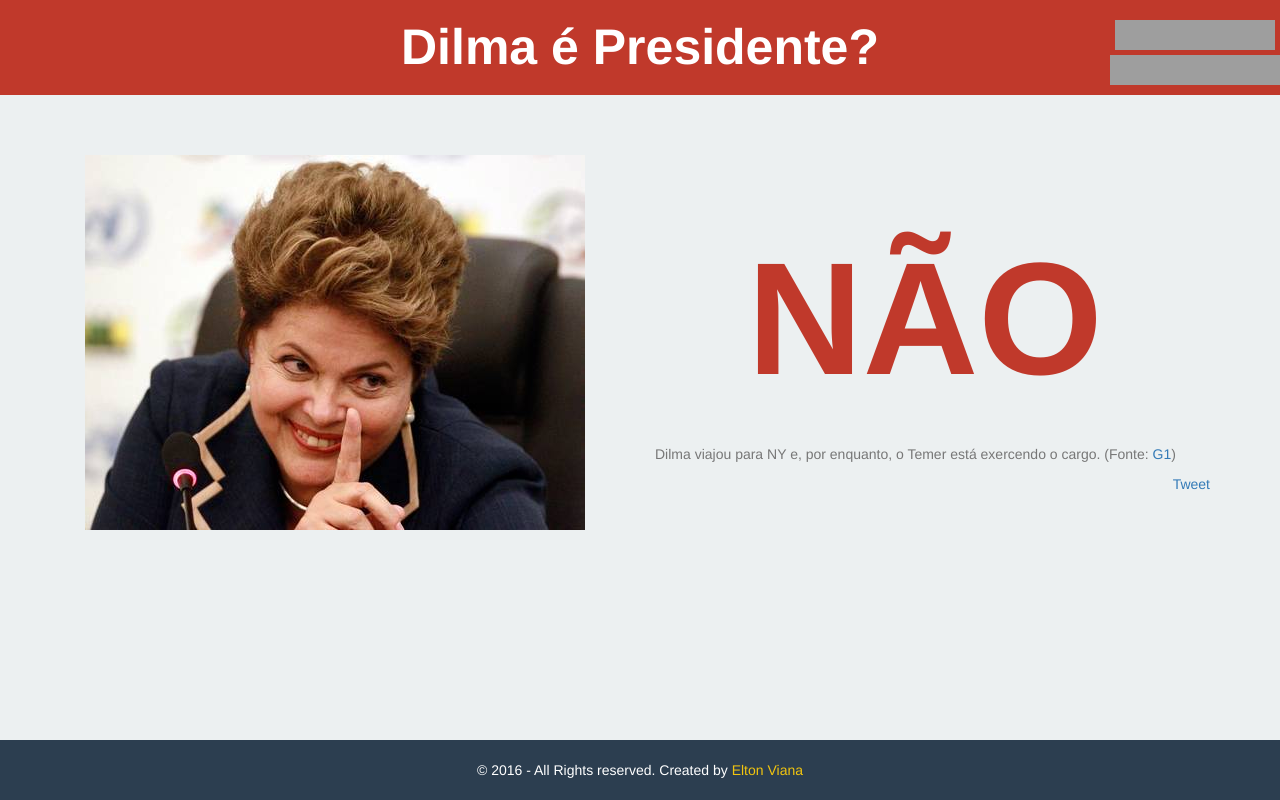
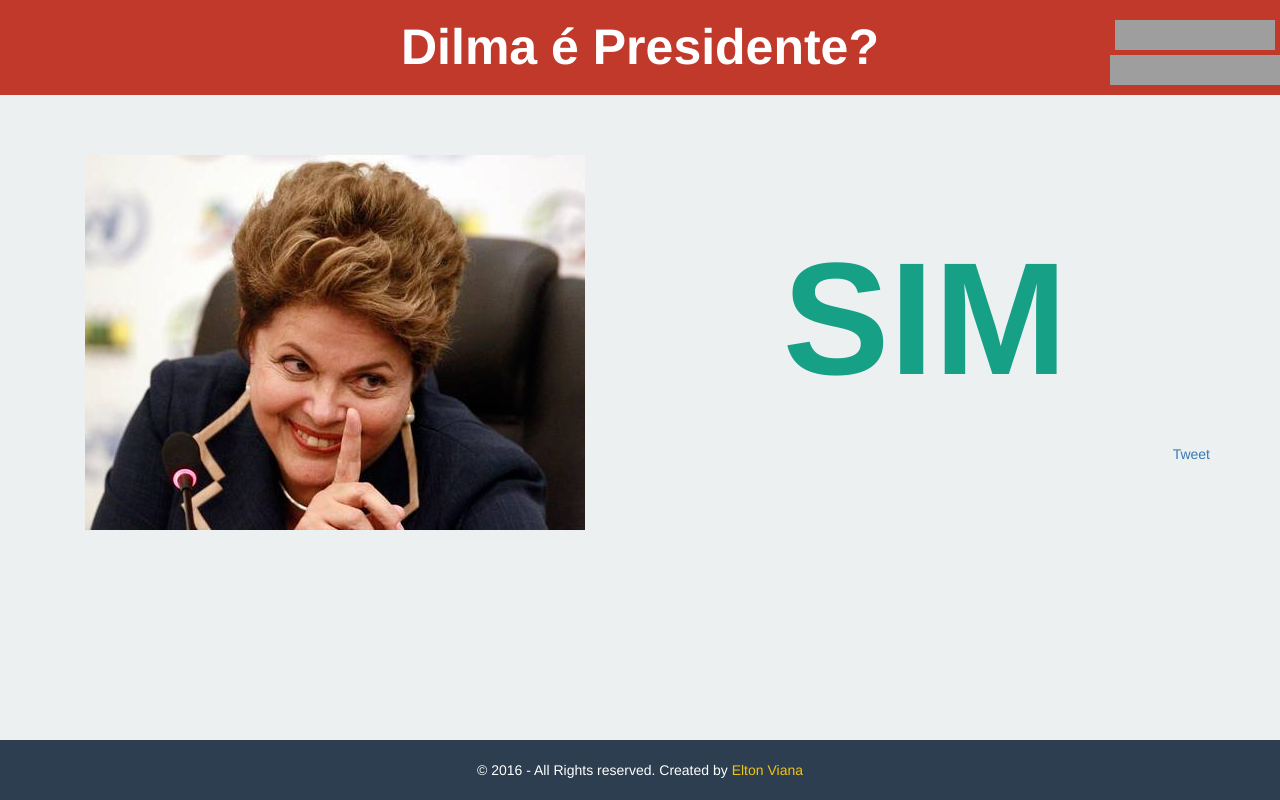
Before and after one commit to eltonvs/dilma-e-presidente, a plain HTML site: page index.html in a window 1280 px wide. Drawn offline with nearby package versions, Linux system fonts and the light colour scheme; grey boxes are pictures that could not be loaded.

Commit message:
Update status

```diff
--- a/index.html
+++ b/index.html
@@ -35,9 +35,8 @@
                 <img src="assets/img/dilma.jpg" alt="">
             </div>
             <div class="col-xs-12 col-md-6">
-                <!--<p class="status positive">SIM</p>-->
-                <p class="status negative">NÃO</p>
-                <p class="text-muted">Dilma viajou para NY e, por enquanto, o Temer está exercendo o cargo. (Fonte: <a href="http://g1.globo.com/politica/noticia/2016/04/dilma-embarca-para-ny-e-temer-assume-como-presidente-em-exercicio.html" target="_blank">G1</a>)</p>
+                <p class="status positive">SIM</p>
+                <!--<p class="status negative">NÃO</p>-->
             </div>
             <div class="share pull-right">
                 <div class="fb-share-button" data-href="http://dilmaepresidente.com/" data-layout="button_count" data-mobile-iframe="true"></div>
```
